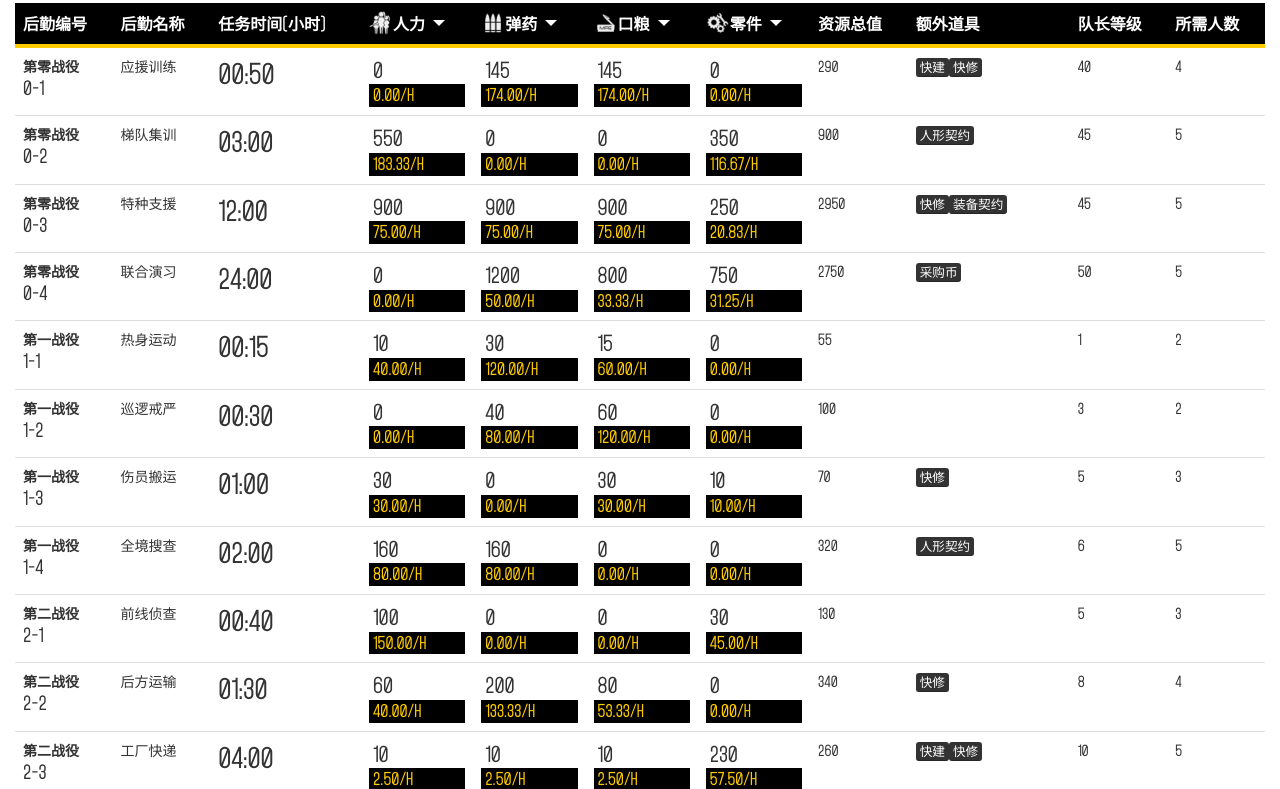
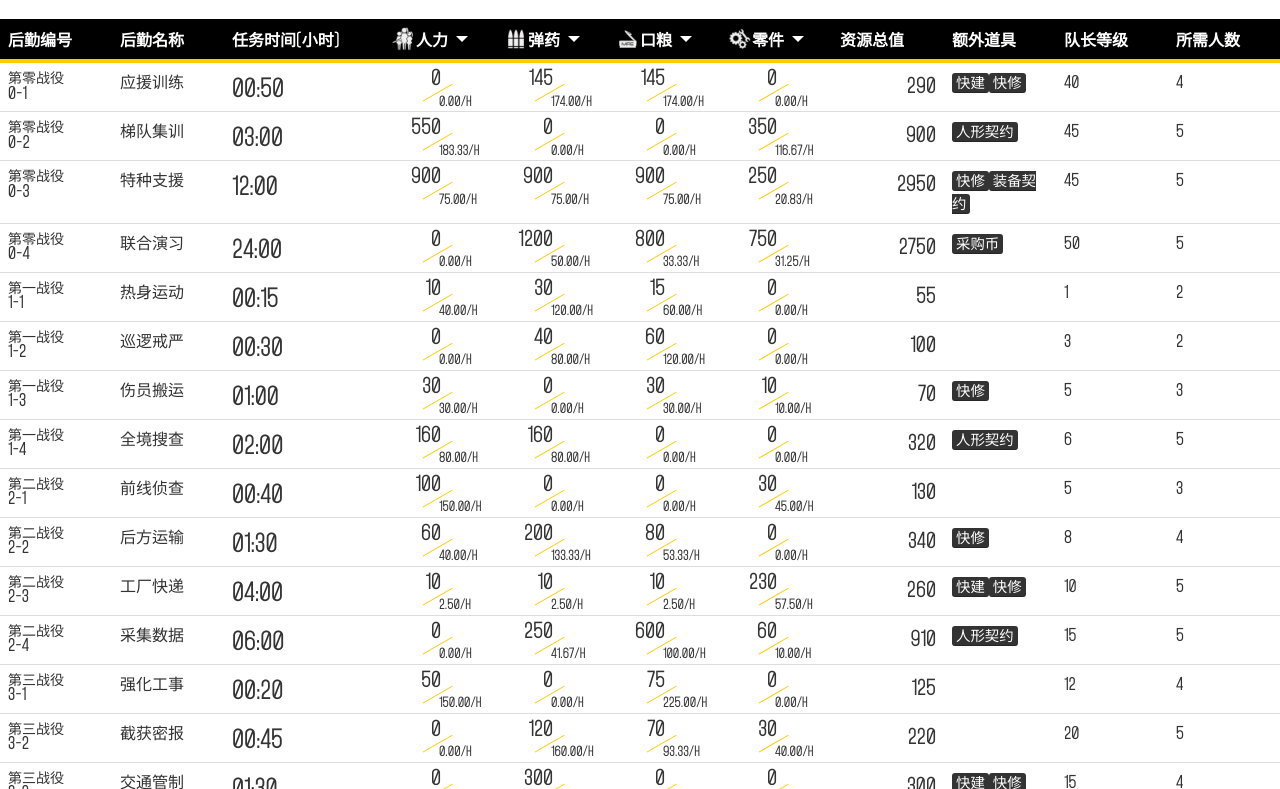
Before and after one commit to Runtu4378/gf, a website: page index.html in a window 1280 px wide. Shown: the part 53-842 px from the top of the page. Drawn offline with nearby package versions, Linux system fonts and the light colour scheme.

Commit message:
IMP: 基本完成布局设计

```diff
--- a/index.html
+++ b/index.html
@@ -3,28 +3,46 @@
 <head>
   <title>后勤计算器</title>
   <meta charset="UTF-8">
-  <meta name="viewport" content="width=device-width, initial-scale=1.0">
+  <meta http-equiv="X-UA-Compatible" content="IE=edge">
+  <meta name="viewport" content="width=device-width, initial-scale=1, shrink-to-fit=no">
   <!-- Bootstrap -->
   <link rel="stylesheet" href="https://cdn.bootcss.com/bootstrap/3.3.7/css/bootstrap.min.css" integrity="sha384-BVYiiSIFeK1dGmJRAkycuHAHRg32OmUcww7on3RYdg4Va+PmSTsz/K68vbdEjh4u" crossorigin="anonymous">
   <!-- 自定义样式 -->
   <link rel="stylesheet" href="./quests/css/styles.css">
 </head>
   <body>
+    <nav class="navbar navbar-default">
       <div class="container-fluid">
-      <div class="row">
-        <div class="col-xs-12">
-          <h3>后勤列表</h3>
+        <!-- Brand and toggle get grouped for better mobile display -->
+        <div class="navbar-header">
+          <button type="button" class="navbar-toggle collapsed" data-toggle="collapse" data-target="#bs-example-navbar-collapse-1" aria-expanded="false">
+            <span class="sr-only">Toggle navigation</span>
+            <span class="icon-bar"></span>
+            <span class="icon-bar"></span>
+            <span class="icon-bar"></span>
+          </button>
+          <a class="navbar-brand" href="#">少前助手</a>
+        </div>
+        <!-- Brand and toggle get grouped for better mobile display -->
+        <div class="collapse navbar-collapse" id="bs-example-navbar-collapse-1">
+          <ul class="nav navbar-nav">
+            <li class="active"><a href="#">后勤列表 <span class="sr-only">(current)</span></a></li>
+          </ul>
+        </div>
+      </div>
+    </nav>
+    <div class="tb-container">
       <!-- 后勤列表 -->
       <table
         class="ms-controller table table-hover questTable"
         ms-controller="table"
       >
-            <thead>
+        <thead data-spy="affix" data-offset-top="60">
           <tr>
-                <th>后勤编号</th>
-                <th>后勤名称</th>
-                <th>任务时间(小时)</th>
-                <th ms-for="($index, el) in @resource">
+            <th class="theadBase">后勤编号</th>
+            <th class="theadBase hidden-xs">后勤名称</th>
+            <th class="theadTime">任务时间(小时)</th>
+            <th ms-for="($index, el) in @resource" class="resValueHead">
               <div class="dropdown resLab">
                 <div
                   data-toggle="dropdown"
@@ -57,59 +75,42 @@
                 </ul>
               </div>
             </th>
-                <th>资源总值</th>
-                <th>额外道具</th>
-                <th>队长等级</th>
-                <th>所需人数</th>
+            <th class="theadBase hidden-xs">资源总值</th>
+            <th class="theadBase">额外道具</th>
+            <th class="theadBase hidden-xs">队长等级</th>
+            <th class="theadBase hidden-xs">所需人数</th>
           </tr>
         </thead>
         <tbody>
           <tr ms-for="($index, el) in @list">
-                <th>
+            <td class="theadBase">
               <span class="codeLab">
-                    <div class="battleName">{{ el.battleName }}</div>
+                <div class="battleName hidden-xs">{{ el.battleName }}</div>
                 <div class="code">{{ el.code }}</div>
               </span>
-                </th>
-                <td>{{ el.name }}</td>
-                <td class="timeText">{{ el.timeText }}</td>
-                <td class="resValueLab">
+            </td>
+            <td class="theadBase hidden-xs">{{ el.name }}</td>
+            <td class="theadTime timeText">{{ el.timeText }}</td>
+            <td ms-for="($index, rel) in @resource" class="theadBase resValueLab">
+              <div>
                 <!-- 总量 -->
-                  <div class="total">{{ el.manpower }}</div>
+                <div class="total">{{ el[rel.name] }}</div>
+                <div class="line"></div>
                 <!-- 每小时量 -->
-                  <div class="hours">{{ el.manpowerHours }}/h</div>
+                <div class="hours">{{ el[rel.name + 'Hours'] }}/h</div>
+              </div>
             </td>
-                <td class="resValueLab">
-                  <!-- 总量 -->
-                  <div class="total">{{ el.ammunition }}</div>
-                  <!-- 每小时量 -->
-                  <div class="hours">{{ el.ammunitionHours }}/h</div>
-                </td>
-                <td class="resValueLab">
-                  <!-- 总量 -->
-                  <div class="total">{{ el.rations }}</div>
-                  <!-- 每小时量 -->
-                  <div class="hours">{{ el.rationsHours }}/h</div>
-                </td>
-                <td class="resValueLab">
-                  <!-- 总量 -->
-                  <div class="total">{{ el.sparePart }}</div>
-                  <!-- 每小时量 -->
-                  <div class="hours">{{ el.sparePartHours }}/h</div>
-                </td>
-                <td>{{ el.total }}</td>
-                <td>
+            <td class="theadBase hidden-xs totalValue">{{ el.total }}</td>
+            <td class="theadBase">
               <kbd
                 ms-for="($index, el) in @el.extra"
               >{{ el.name }}</kbd>
             </td>
-                <td>{{ el.captainLevel }}</td>
-                <td>{{ el.requiredPeople }}</td>
+            <td class="theadBase hidden-xs">{{ el.captainLevel }}</td>
+            <td class="theadBase hidden-xs">{{ el.requiredPeople }}</td>
           </tr>
         </tbody>
       </table>
-        </div>
-      </div>
     </div>
   </body>
   <!-- js库 -->
--- a/quests/css/styles.css
+++ b/quests/css/styles.css
@@ -6,15 +6,44 @@
   visibility: hidden
 }
 
+html,
+body {
+  width: 100%;
+  overflow-x: hidden;
+  font-size: 16px;
+}
+
+/* 表格数据高度为 48px 48-8-8 = 32 */
+
 /* 后勤列表表格 */
+.tb-container {
+  width: 80em;
+  margin: 0 auto;
+}
 .questTable {
+  position: relative;
+  table-layout:fixed;
   font-family: 'Mohave', 'Microsoft Yahei';
 }
+.questTable>thead>tr>th {
+  border-bottom: none;
+}
+.theadBase {
+  width: 7em;
+}
+.theadTime {
+  width: 10em;
+}
 .questTable thead {
+  width: 100%;
   background: #000;
   border-bottom: 4px solid #FFCC00;
-  font-size: 16px;
+  font-size: 1em;
   color: #fff;
+  z-index: 100;
+}
+.questTable thead.affix {
+  width: 80em;
 }
 .questTable tbody tr:hover {
   border: 2px solid #FFCC00;
@@ -29,8 +58,8 @@
   min-width: 40px;
 }
 .questTable .resLab .icon {
-  width: 24px;
-  height: 24px;
+  width: 1.5em;
+  height: 1.5em;
 }
 .questTable .resLab .text {
   text-align: center;
@@ -44,22 +73,107 @@
   background-color: #fff;
 }
 .questTable .codeLab .battleName {
-  font-size: 14px;
+  height: 0.875em;
+  line-height: 0.875em;
+  font-size: 0.875em;
 }
 .questTable .codeLab .code {
-  font-size: 18px;
+  height: 18px;
+  line-height: 18px;
+  font-size: 1em;
 }
 .timeText {
-  font-size: 26px;
+  height: 32px;
+  line-height: 32px !important;
+  font-size: 1.5em;
 }
 /* 资源值栏 */
+.resValueHead {
+  width: 7em;
+}
+.questTable tbody .resValueLab {
+  height: 48px;
+  padding: 0;
+}
+.resValueLab > div {
+  position: relative;
+  height: 48px;
+  line-height: 48px;
+  width: 7em;
+  margin: 0;
+}
 .resValueLab .total {
-  padding: 0 4px;
-  font-size: 20px;
+  position: absolute;
+  top: 4px;
+  right: 49%;
+  width: 50%;
+  line-height: 1em;
+  text-align: right;
+  font-size: 1.25em;
+}
+.resValueLab .line {
+  position: absolute;
+  width: 30%;
+  height: 1px;
+  top: 60%;
+  left: 53%;
+  margin-left: -20%;
+  background-color: #FFCC00;
+  transform: rotate(150deg);
 }
 .resValueLab .hours {
-  padding: 0 4px;
-  background-color: #000000;
-  color: #FFCC00;
-  font-size: 16px;
+  position: absolute;
+  bottom: 4px;
+  left: 49%;
+  width: 50%;
+  /* color: #FFCC00; */
+  text-align: left;
+  line-height: 1em;
+  font-size: 0.8em;
 }
+.totalValue {
+  font-size: 1.25em;
+  text-align: right;
+}
+
+/* 响应式代码 */
+@media (max-width: 768px) {
+  body {
+    font-size: 8px;
+  }
+  .tb-container {
+    width: 24em;
+  }
+  .questTable thead.affix {
+    position: relative;
+    width: 24em;
+  }
+  .theadBase,
+  .theadTime {
+    width: 3.5em;
+  }
+  .resValueHead {
+    width: 3.5em;
+  }
+
+  .resValueHead,
+  .resValueLab > div {
+    width: 40px;
+  }
+  .resValueLab .total,
+  .resValueLab .hours {
+    width: 100%;
+    left: 0;
+    right: 0;
+    text-align: center;
+  }
+  .resValueLab .line {
+    top: 50%;
+    left: 50%;
+    margin-left: -15%;
+    transform: rotate(0deg);
+  }
+  kbd {
+    display: inline-block;
+  }
+}
```
Lines whose indentation alone changed are shown as unchanged.
